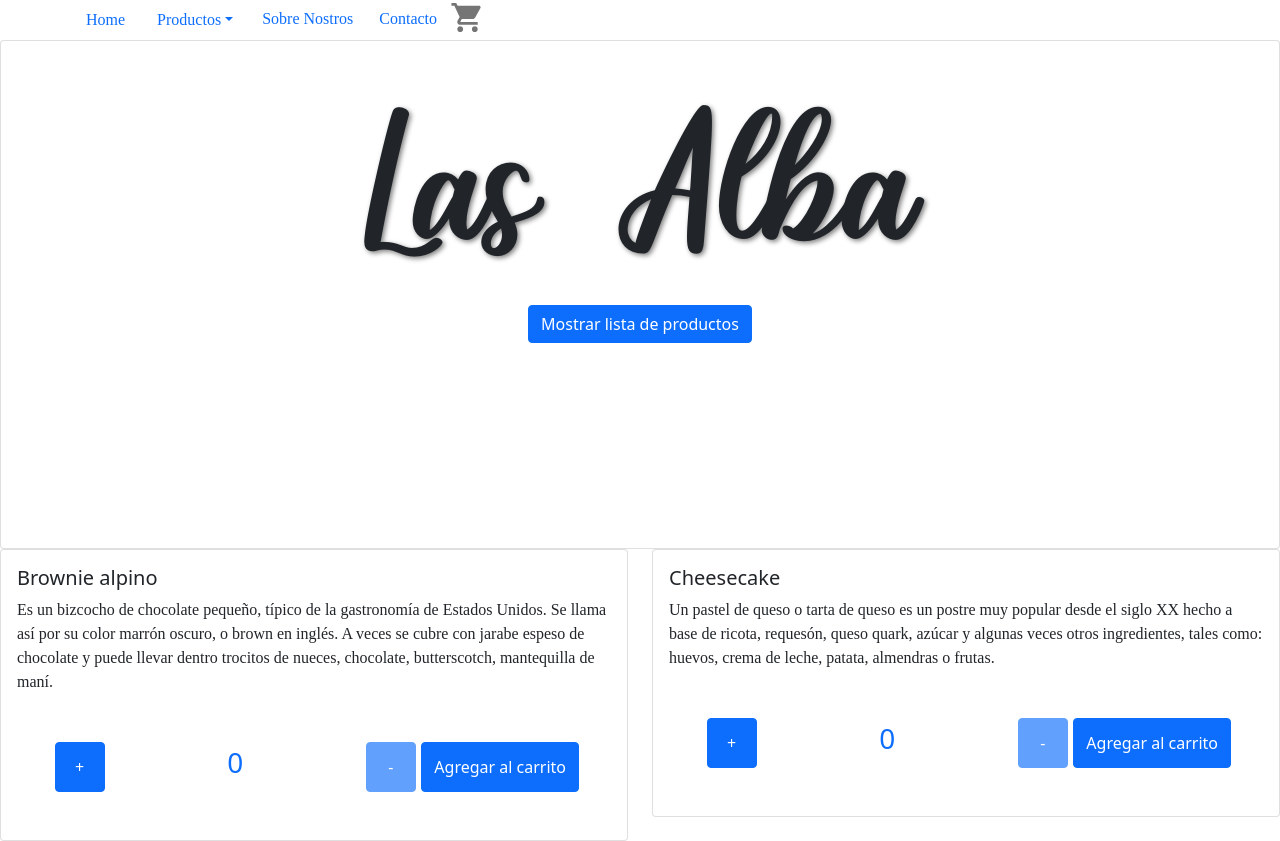
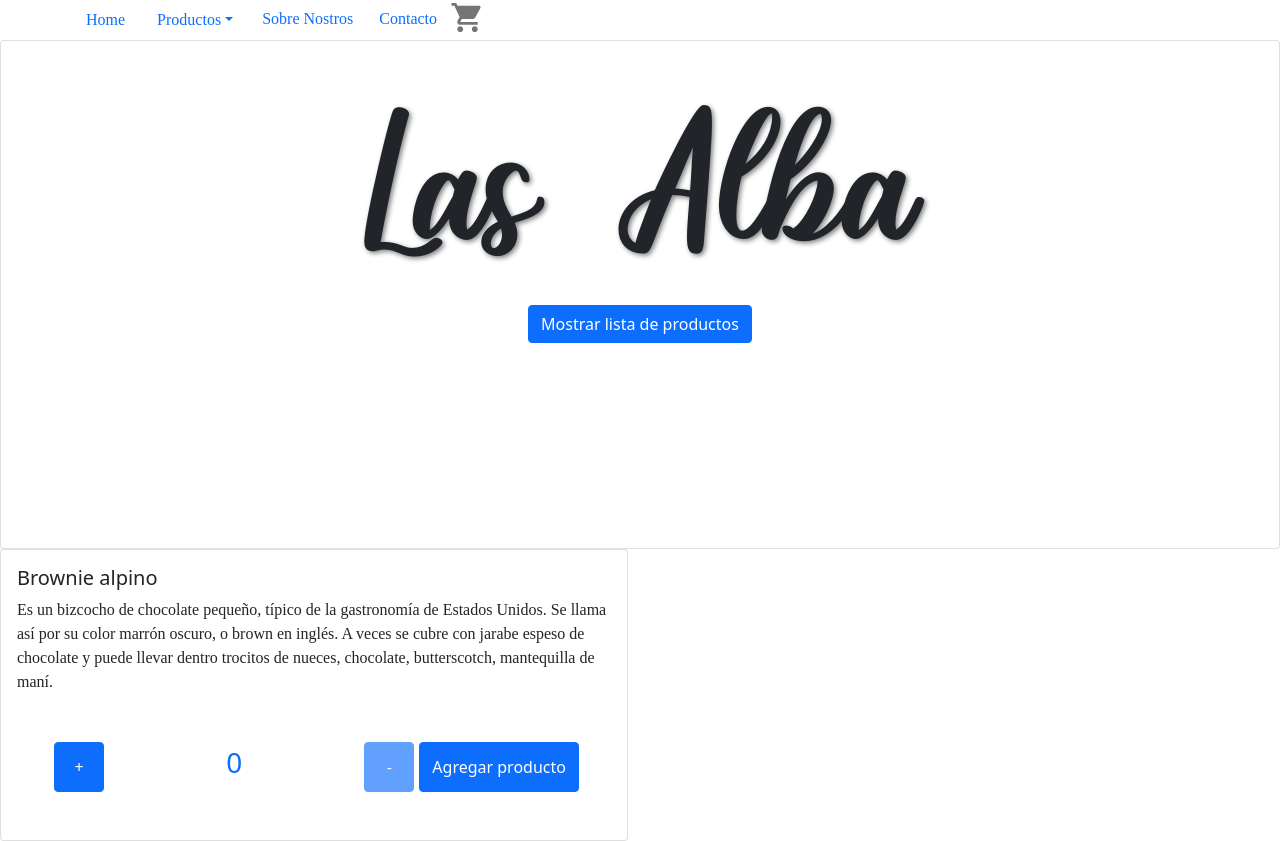
Before and after one commit to mandarin123/comision19765-MartinAbel, a React (Create React App) app: page / in a window 1280 px wide. Built offline with nearby package versions, Linux system fonts and the light colour scheme.

Commit message:
useState actualizado funciones

```diff
--- a/src/components/ItemCount.jsx
+++ b/src/components/ItemCount.jsx
@@ -8,30 +8,21 @@ import {
     Col,
 } from 'reactstrap';
 
-function ItemCount() {
+function ItemCount({stock, initial, producto}) {
 
-    const [countBrownie, setCountBrownie] = useState(0)
+    const [contador, setContador] = useState(initial)
 
-    const [countCheesecake, setCountCheesecake] = useState(0)
-
-
-    const sumaProducto = (contador, setContador, stock) => {
-        if(contador >= stock){
-            alert('stock insuficiente')
-        }else{
-            setContador(contador + 1)
-        }
-        return contador
+    const sumaProducto = () => {
+        contador < stock ? setContador(contador + 1) : alert('stock insuficiente')
     };
 
-    const restaProducto = (contador, setContador) => {
-        if(contador === 0){
-            setContador(contador)
-        }else{
-            setContador(contador -1)
-        }
-        return contador
-    }
+    const restaProducto = () => {
+        contador === initial ? setContador(contador) : setContador(contador - 1)
+    };
+
+    const onAdd = () => {
+        contador > initial ? alert(`Se agregaron ${contador} de ${producto}`) : alert(`Debe sumar productos para agregar al carrito`)
+    };
 
     return (
         <div>
@@ -44,49 +35,22 @@ function ItemCount() {
                             <Button
                                 color="primary"
                                 className="buttonsAddRemove"
-                                onClick={() => sumaProducto(countBrownie, setCountBrownie, 6)}
-                                disabled={countBrownie === 6}
+                                onClick={sumaProducto}
+                                disabled={contador >= stock}
                             >+</Button>
 
-                            <div className="quantityCounter text-primary"><h3>{countBrownie}</h3></div>
+                            <div className="quantityCounter text-primary"><h3>{contador}</h3></div>
 
                             <Button
                                 color="primary"
                                 className="buttonsAddRemove"
-                                onClick={() => restaProducto(countBrownie, setCountBrownie)}
-                                disabled={countBrownie === 0}
+                                onClick={restaProducto}
+                                disabled={contador === initial}
                             >-</Button>
                             <Button
                                 color="primary"
-                                onClick={() => alert(`Se agregaron ${countBrownie} de Brownies alpinos`)}
-                            >Agregar al carrito</Button>
-                        </div>
-                    </Card>
-                </Col>
-                <Col sm="6">
-                    <Card body>
-                    <CardTitle tag="h5">Cheesecake</CardTitle>
-                    <CardText className="modals">Un pastel de queso o tarta de queso es un postre muy popular desde el siglo XX hecho a base de ricota, requesón, queso quark, azúcar y algunas veces otros ingredientes, tales como: huevos, crema de leche, patata, almendras o frutas.</CardText>
-                    <div className="buttonContainer">
-                            <Button
-                                color="primary"
-                                className="buttonsAddRemove"
-                                onClick={() => sumaProducto(countCheesecake, setCountCheesecake, 3)}
-                                disabled={countCheesecake === 3}
-                            >+</Button>
-
-                            <div className="quantityCounter text-primary"><h3>{countCheesecake}</h3></div>
-
-                            <Button
-                                color="primary"
-                                className="buttonsAddRemove"
-                                onClick={() => restaProducto(countCheesecake, setCountCheesecake)}
-                                disabled={countCheesecake === 0}
-                            >-</Button>
-                            <Button
-                                color="primary"
-                                onClick={() => alert(`Se agregaron ${countCheesecake} de Cheesecake`)}
-                            >Agregar al carrito</Button>
+                                onClick={onAdd}
+                            >Agregar producto</Button>
                         </div>
                     </Card>
                 </Col>
--- a/src/components/ItemListContainer.jsx
+++ b/src/components/ItemListContainer.jsx
@@ -47,7 +47,7 @@ function ItemListContainer(props) {
                     </Fade>
                 </CardBody>
             </Card>
-            <ItemCount />
+            <ItemCount initial={0} stock={6} producto={'Brownie Alpino'} />
         </>
     )
 }
```
